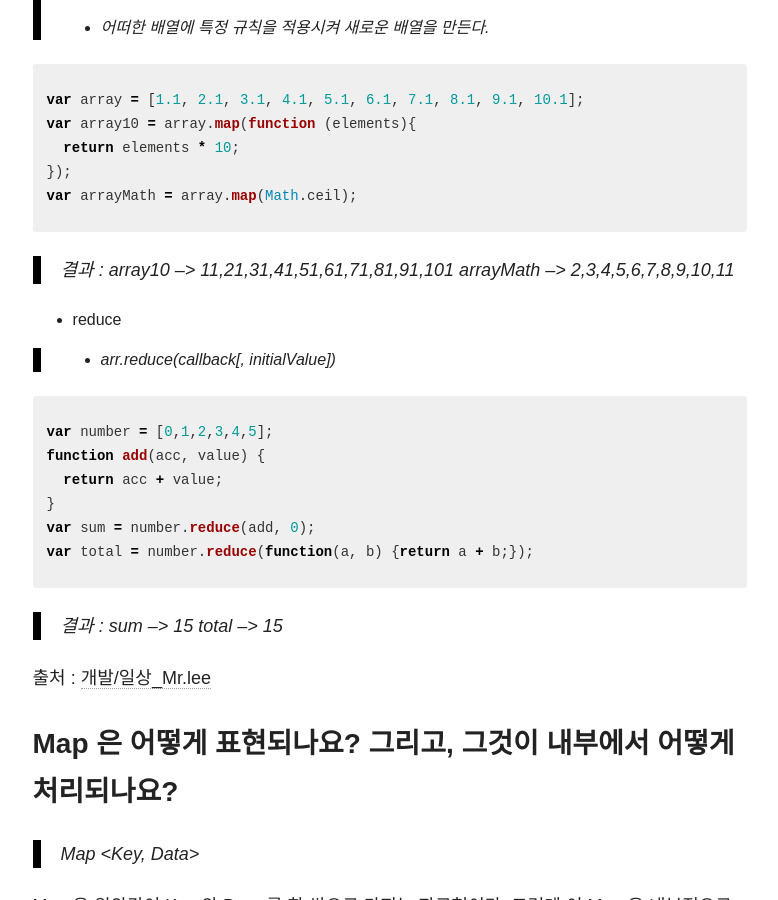
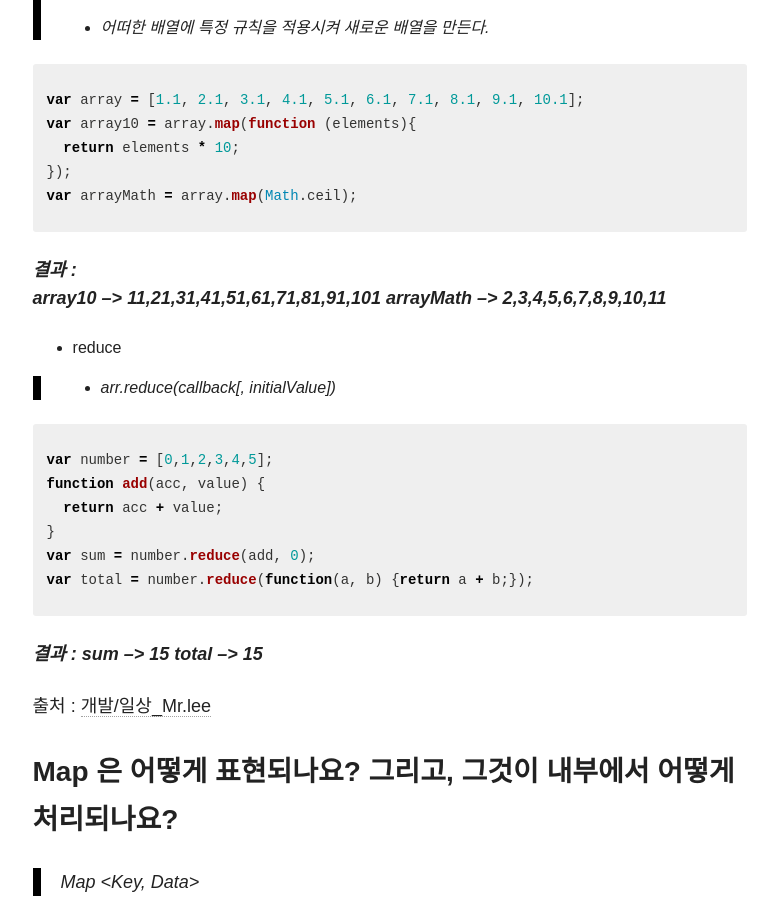
Before and after one commit to johanneslee/johanneslee.github.io, a Jekyll site: the page built from _posts/articles/2017-11-27-page5.md, in a window 1280 px wide and 900 px high, scrolled down 1860 px. Shown: the whole window, without its empty margins (347-1125 px from the left). Built offline with Jekyll 4.4.1, drawn with Linux system fonts in a browser that asks for light colours; nearby versions of some CDN libraries; some of the changed text lies outside the part shown.

```diff
--- a/_posts/articles/2017-11-27-page5.md
+++ b/_posts/articles/2017-11-27-page5.md
@@ -1,6 +1,6 @@
 ---
 layout: post
-title: 최근 면접에서 받은 질문들을 정리해보았다.
+title: 최근 면접에서 받은 질문들을 정리해보았다
 excerpt: "언제나 새로운 면접 질문들"
 modified: 2017-11-28T04:45:25-04:00
 categories: articles
@@ -51,9 +51,9 @@ var array10 = array.map(function (elements){
 var arrayMath = array.map(Math.ceil);
 {% endhighlight %}
 
-> 결과 :
-> array10 --> 11,21,31,41,51,61,71,81,91,101
-> arrayMath --> 2,3,4,5,6,7,8,9,10,11
+__*결과 :*__
+__*array10 --> 11,21,31,41,51,61,71,81,91,101*__
+__*arrayMath --> 2,3,4,5,6,7,8,9,10,11*__
 
 * reduce
 
@@ -68,9 +68,9 @@ var sum = number.reduce(add, 0);
 var total = number.reduce(function(a, b) {return a + b;});
 {% endhighlight %}
 
-> 결과 :
-> sum --> 15
-> total --> 15
+__*결과 :*__
+__*sum --> 15*__
+__*total --> 15*__
 
 출처 : [개발/일상_Mr.lee](http://lee-mandu.tistory.com/9)
 
```
